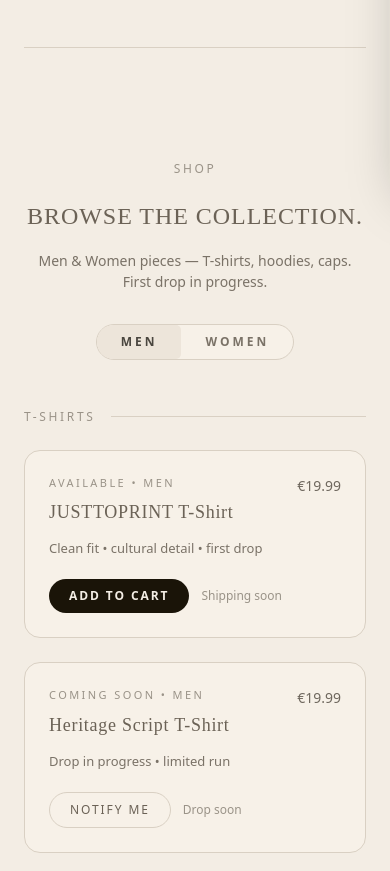
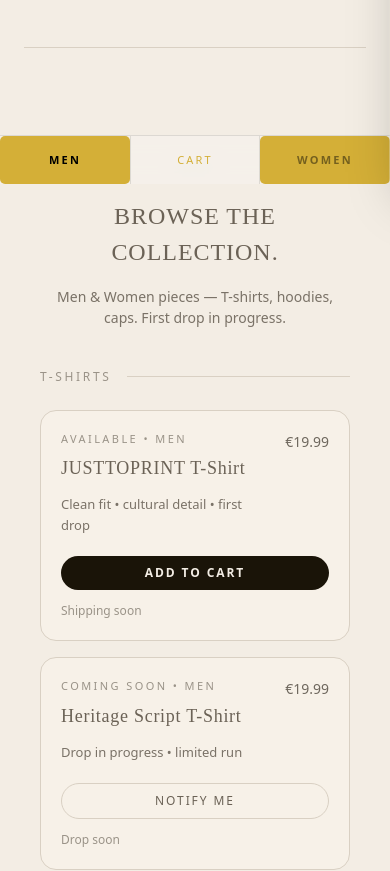
Before and after one commit to justtoprint76-cyber/justtoprint, a Next.js app: page / in a window 390 px wide. Shown: the part 660-1531 px from the top of the page. Built offline with nearby package versions, Linux system fonts and the light colour scheme.

Commit message:
Update Storefront.jsx

```diff
--- a/components/Storefront.jsx
+++ b/components/Storefront.jsx
@@ -2,10 +2,11 @@
 
 import { useMemo, useState } from "react";
 import { useCart } from "./CartContext";
+import MobileShopBar from "./MobileShopBar";
 
 export default function Storefront() {
-  const { addItem } = useCart();
-  const [tab, setTab] = useState("men"); // men | women
+  const { addItem, count } = useCart();
+  const [tab, setTab] = useState("men");
   const CONTACT_EMAIL = "justtoprint76@gmail.com";
 
   const catalog = useMemo(
@@ -116,9 +117,9 @@ export default function Storefront() {
   const sections = catalog[tab];
 
   return (
-    <section className="bg-[#F3EDE4] text-[#4A463F]">
-      <div className="max-w-5xl mx-auto pt-6 pb-14">
-        {/* Header shop */}
+    <>
+      <section id="shop" className="bg-[#F3EDE4] text-[#4A463F] pb-24 sm:pb-0">
+        <div className="max-w-5xl mx-auto px-4 sm:px-6 pt-6 pb-14">
           <div className="text-center">
             <p className="text-[12px] tracking-[0.22em] text-[#9A9388]">SHOP</p>
 
@@ -133,9 +134,9 @@ export default function Storefront() {
               Men & Women pieces — T-shirts, hoodies, caps. First drop in progress.
             </p>
 
-          {/* Tabs */}
-          <div className="mt-8 inline-flex rounded-full border border-[#D9D0C3] overflow-hidden bg-[#F7F1E8]">
+            <div className="hidden sm:inline-flex mt-8 rounded-full border border-[#D9D0C3] overflow-hidden bg-[#F7F1E8]">
               <button
+                type="button"
                 onClick={() => setTab("men")}
                 className={`px-6 py-2 text-[12px] tracking-[0.25em] ${
                   tab === "men"
@@ -146,6 +147,7 @@ export default function Storefront() {
                 MEN
               </button>
               <button
+                type="button"
                 onClick={() => setTab("women")}
                 className={`px-6 py-2 text-[12px] tracking-[0.25em] ${
                   tab === "women"
@@ -158,8 +160,7 @@ export default function Storefront() {
             </div>
           </div>
 
-        {/* Categories */}
-        <div className="mt-12 space-y-14">
+          <div className="mt-10 sm:mt-12 space-y-12 sm:space-y-14">
             {sections.map((block) => (
               <div key={block.category}>
                 <div className="flex items-center gap-4">
@@ -169,11 +170,11 @@ export default function Storefront() {
                   <div className="h-px flex-1 bg-[#D9D0C3]" />
                 </div>
 
-              <div className="mt-6 grid grid-cols-1 sm:grid-cols-2 gap-6">
+                <div className="mt-6 grid grid-cols-1 sm:grid-cols-2 gap-4 sm:gap-6">
                   {block.items.map((p) => (
                     <article
                       key={p.id}
-                    className="rounded-2xl border border-[#D9D0C3] bg-[#F7F1E8] p-6 hover:-translate-y-0.5 hover:shadow-[0_14px_40px_rgba(0,0,0,0.08)] transition"
+                      className="rounded-2xl border border-[#D9D0C3] bg-[#F7F1E8] p-5 sm:p-6 hover:-translate-y-0.5 hover:shadow-[0_14px_40px_rgba(0,0,0,0.08)] transition"
                     >
                       <div className="flex items-start justify-between gap-4">
                         <div>
@@ -193,14 +194,15 @@ export default function Storefront() {
                           </p>
                         </div>
 
-                      <p className="text-[14px] text-[#6F685E]">
+                        <p className="text-[14px] text-[#6F685E] shrink-0">
                           €{p.price.toFixed(2)}
                         </p>
                       </div>
 
-                    <div className="mt-5 flex items-center gap-3">
+                      <div className="mt-5 flex flex-col sm:flex-row sm:items-center gap-3">
                         {p.status === "active" ? (
                           <button
+                            type="button"
                             onClick={() =>
                               addItem({ id: p.id, name: p.name, price: p.price })
                             }
@@ -217,7 +219,7 @@ export default function Storefront() {
                                 2
                               )}\n\nThank you.`
                             )}`}
-                          className="px-5 py-2 rounded-full text-[12px] tracking-[0.16em] uppercase border border-[#D9D0C3] text-[#6B6256] hover:bg-[#EDE5DA] transition"
+                            className="inline-flex justify-center px-5 py-2 rounded-full text-[12px] tracking-[0.16em] uppercase border border-[#D9D0C3] text-[#6B6256] hover:bg-[#EDE5DA] transition"
                           >
                             Notify me
                           </a>
@@ -235,5 +237,12 @@ export default function Storefront() {
           </div>
         </div>
       </section>
+
+      <MobileShopBar
+        activeTab={tab}
+        setActiveTab={setTab}
+        cartCount={count}
+      />
+    </>
   );
 }
```
Lines whose indentation alone changed are shown as unchanged.
